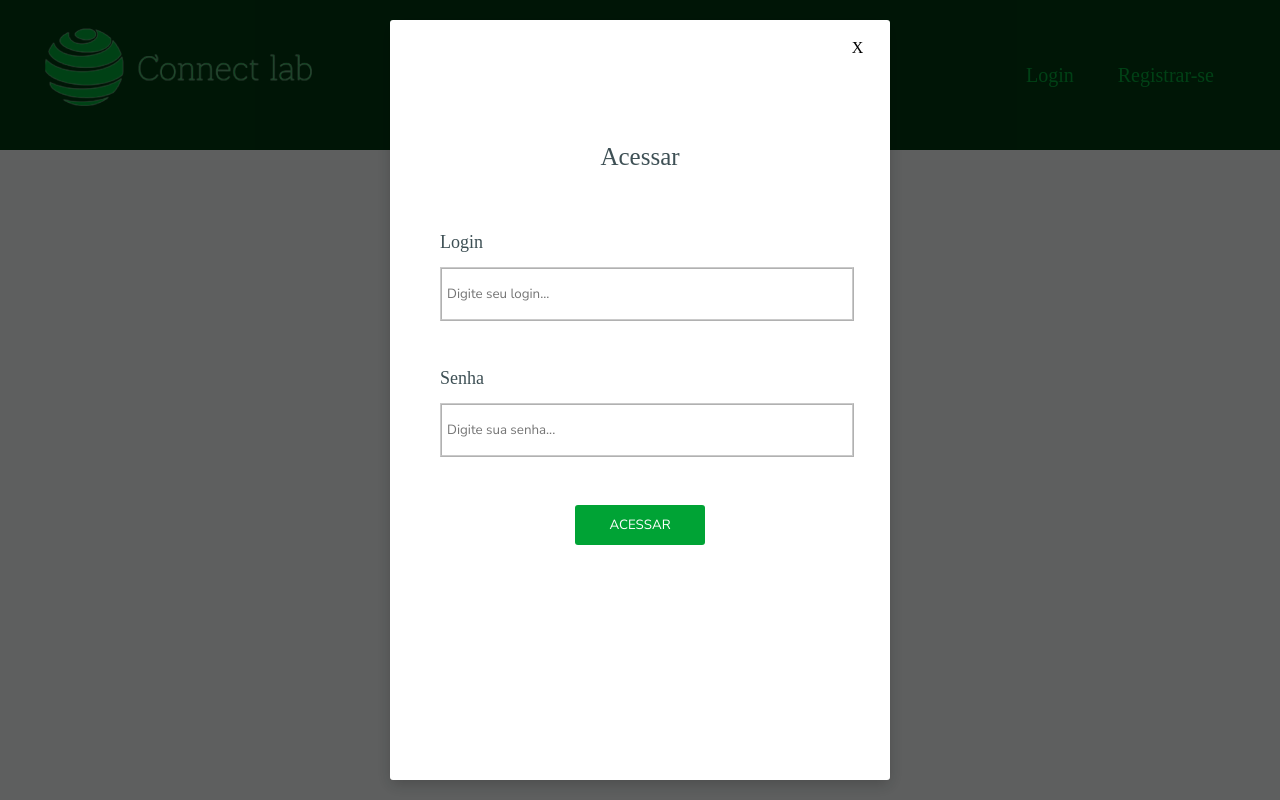
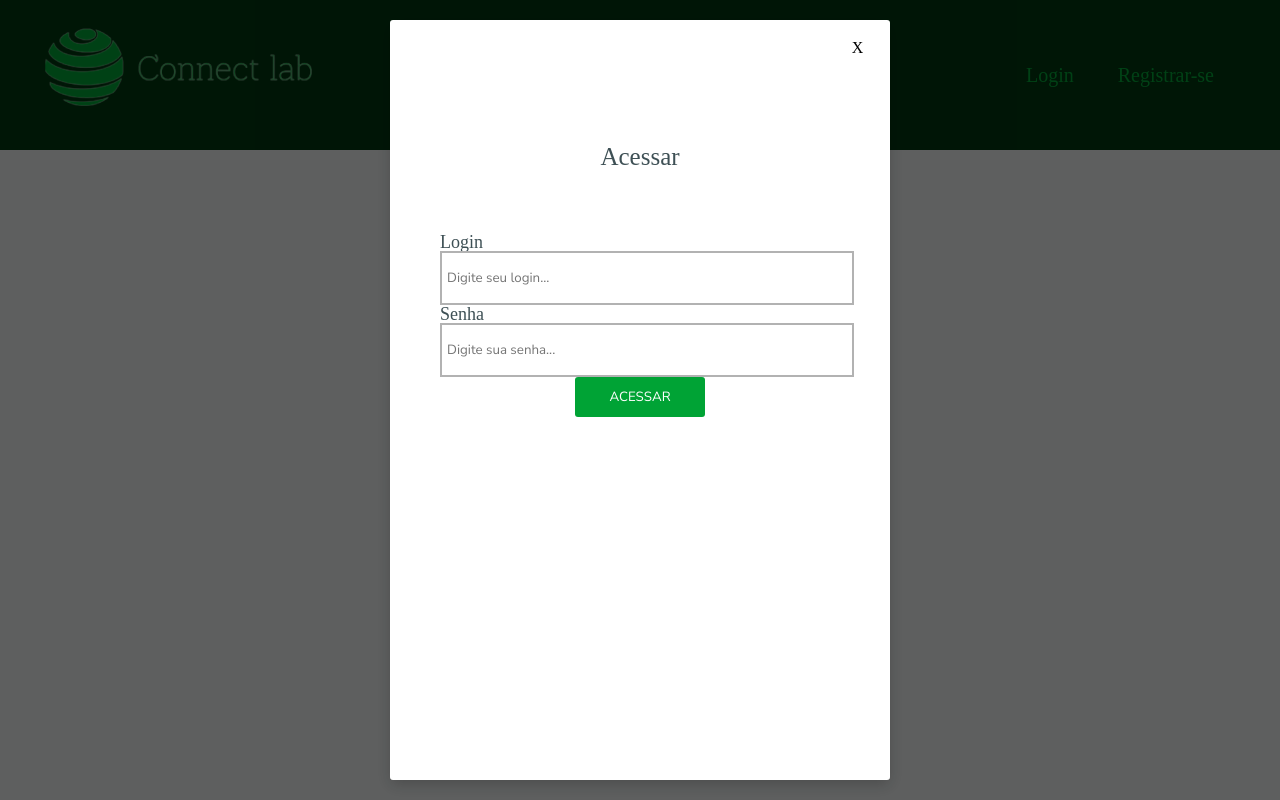
Before and after one commit to Halkner/ConnectLab, a React (Vite) app: page /login in a window 1280 px wide. Both pictures are taken after a click on the item "Login". Built offline with nearby package versions, Linux system fonts and the light colour scheme.

Commit message:
Validação com Yup feita

```diff
--- a/package.json
+++ b/package.json
@@ -11,13 +11,15 @@
     "lint": "eslint src/**/*.{js,jsx}"
   },
   "dependencies": {
+    "@hookform/resolvers": "^2.9.8",
     "axios": "^0.27.2",
     "prop-types": "^15.8.1",
     "react": "^18.2.0",
     "react-dom": "^18.2.0",
     "react-hook-form": "^7.35.0",
     "react-router-dom": "^6.4.0",
-    "styled-components": "^5.3.5"
+    "styled-components": "^5.3.5",
+    "yup": "^0.32.11"
   },
   "devDependencies": {
     "@types/react": "^18.0.17",
--- a/src/components/atoms/Input/index.jsx
+++ b/src/components/atoms/Input/index.jsx
@@ -1,12 +1,8 @@
 import { StyledInput } from "./styles"
-import { useForm } from "react-hook-form";
 
 import PropTypes from "prop-types";
 
-export const Input = props => {
-
-    const {register} = useForm();
-
+export const Input = (props) => {
     return(
         <StyledInput
         placeholder={props.placeholder}
@@ -17,7 +13,7 @@ export const Input = props => {
         maxLength={props.maxLength}
         name={props.inputName}/>
     )
-}
+};
 
 Input.propTypes = {
     placeholder: PropTypes.string,
--- a/src/components/atoms/Input/styles.js
+++ b/src/components/atoms/Input/styles.js
@@ -5,8 +5,7 @@ export const StyledInput = styled.input`
     height: 40px;
     outline: none;
     padding: 5px;
-    margin: 1rem 0 3rem 0;
-    border-style: ridge;
+    border-style: solid;
     border-color: rgba(0, 0, 0, 0.3);
 
     &:focus, &:hover{
--- /dev/null
+++ b/src/components/atoms/InputError/index.jsx
@@ -0,0 +1,13 @@
+import { SpanError } from "./styles";
+import errors from '../../../utils/errors.json'
+
+import PropTypes from "prop-types";
+
+export const InputError = ({ type, field }) => {
+    return <SpanError>{errors[field][type]}</SpanError>
+}
+
+InputError.propTypes = {
+    type: PropTypes.string,
+    field: PropTypes.string,
+}
--- /dev/null
+++ b/src/components/atoms/InputError/styles.js
@@ -0,0 +1,8 @@
+import styled from "styled-components";
+
+export const SpanError = styled.span`
+    color: red;
+    word-break: break;
+    display: block;
+    margin: 0 0 10px 0;
+`
--- a/src/components/organisms/LoginModal/index.jsx
+++ b/src/components/organisms/LoginModal/index.jsx
@@ -50,10 +50,10 @@ export const LoginModal = () => {
                             <Input placeholder="Digite sua senha..." type="password" {...register("senha")} inputName="senha"/> */}
 
                             <StyledLabel htmlFor="login">Login</StyledLabel>
-                            <StyledInput placeholder="Digite seu login..." type="string" name="login" {...register("login")}/>
+                            <StyledInput placeholder="Digite seu login..." type="string" name="login" {...register("login")}  required/>
 
                             <StyledLabel htmlFor="senha">Senha</StyledLabel>
-                            <StyledInput placeholder="Digite sua senha..." type="password" name="senha" {...register("senha")}/>
+                            <StyledInput placeholder="Digite sua senha..." type="password" name="senha" {...register("senha")} minLength={8} required/>
 
                             <div className="button-container">
                                 <Button highlight={true} text="ACESSAR" type="submit"/>
--- a/src/components/organisms/RegisterModal/index.jsx
+++ b/src/components/organisms/RegisterModal/index.jsx
@@ -7,13 +7,15 @@ import { StyledInput } from '../../atoms/Input/styles'
 import { useForm } from 'react-hook-form'
 import {useAuth} from '../../../contexts/Authentication/useAuth'
 import axios from 'axios'
+import { yupResolver } from '@hookform/resolvers/yup'
+import * as yup from 'yup';
+import { phoneNumber } from '../../../utils/validations'
+import { InputError } from '../../atoms/InputError'
 
 export const RegisterModal = () => {
 
-    const {closeRegModal} = useModal()
-    const {handleRegister} = useAuth()
-
-    const {register, handleSubmit, setValue, setFocus} = useForm();
+    const {closeRegModal} = useModal();
+    const {handleRegister} = useAuth();
 
     const handleCEP = (e) => {
         const cep = e.target.value.replace(/\D/g, '');
@@ -29,6 +31,26 @@ export const RegisterModal = () => {
         });
     }
 
+    const validationForm = yup.object().shape({
+        fullname: yup.string().required(),
+        email: yup.string().email().required(),
+        urlPhoto: yup.string().url(),
+        phone: yup.string().matches(phoneNumber),
+        password: yup.string().min(8).required(),
+        passwordConfirm: yup.string().oneOf([yup.ref('password'), null]).required(),
+        cep: yup.string().required(),
+        adress: yup.string().required(),
+        city: yup.string().required(),
+        houseNumber: yup.number().positive().integer().required(),
+        state: yup.string().required(),
+        neighborhood: yup.string().required(),
+        complement: yup.string(),
+    })
+
+    const {register, handleSubmit, setValue, setFocus, formState: { errors }} = useForm({
+        resolver: yupResolver(validationForm)
+    });
+
     return(
         <SM.Background>
             <SM.ModalContainer>
@@ -40,46 +62,58 @@ export const RegisterModal = () => {
                     <form onSubmit={handleSubmit(handleRegister)}>
                         <div className='form-wrapper'>
                             <div className='form-container-one'>
+
                                 <StyledLabel htmlFor="fullname">Nome Completo*</StyledLabel>
-                                <StyledInput placeholder="Seu nome e sobrenome" type="string" name="fullname" {...register("fullname")} required/>
+                                <StyledInput placeholder="Ex: Matheus Adriano Martins" type="string" name="fullname" {...register("fullname")}/>
+                                {errors?.fullname?.type && <InputError type={errors.fullname.type} field="fullname"/>}
 
                                 <StyledLabel htmlFor="urlPhoto">URL foto perfil</StyledLabel>
-                                <StyledInput placeholder="Sua foto" type="url" name="urlPhoto" {...register("urlPhoto")}/>
+                                <StyledInput placeholder="Ex: https://github.com/Halkner.png" type="url" name="urlPhoto" {...register("urlPhoto")}/>
 
                                 <StyledLabel htmlFor="password">Senha*</StyledLabel>
-                                <StyledInput placeholder="Sua senha" type="password" name="password" {...register("password")} minLength={8} required/>
+                                <StyledInput placeholder="Sua senha" type="password" name="password" {...register("password")}/>
+                                {errors?.password?.type && <InputError type={errors.password.type} field="password"/>}
 
                                 <StyledLabel htmlFor="cep">CEP*</StyledLabel>
-                                <StyledInput placeholder="Seu CEP" type="string" name="cep" {...register("cep")} onBlur={handleCEP} required/>
+                                <StyledInput placeholder="Ex: 99999-999" type="string" name="cep" {...register("cep")} onBlur={handleCEP}/>
+                                {errors?.cep?.type && <InputError type={errors.cep.type} field="cep"/>}
 
                                 <StyledLabel htmlFor="city">Cidade*</StyledLabel>
-                                <StyledInput placeholder="Sua cidade" type="string" name="city" {...register("city")}/>
+                                <StyledInput placeholder="Ex: Biguaçu" type="string" name="city" {...register("city")}/>
+                                {errors?.city?.type && <InputError type={errors.city.type} field="city"/>}
 
                                 <StyledLabel htmlFor="state">UF*</StyledLabel>
-                                <StyledInput placeholder="ex: SP" type="string" name="state" {...register("state")} maxLength={2} required/>
+                                <StyledInput placeholder="Ex: SP" type="string" name="state" {...register("state")}/>
+                                {errors?.state?.type && <InputError type={errors.state.type} field="state"/>}
 
                                 <StyledLabel htmlFor="complement">Complemento</StyledLabel>
-                                <StyledInput placeholder="Complemento..." type="string" name="complement" {...register("complement")}/>
+                                <StyledInput placeholder="Ex: Casa de dois andares" type="string" name="complement" {...register("complement")}/>
                             </div>
 
                             <div className='form-container-two'>
                                 <StyledLabel htmlFor="email">E-mail*</StyledLabel>
-                                <StyledInput placeholder="Seu e-mail" type="string" name="email" {...register("email")} required/>
+                                <StyledInput placeholder="Ex: hally1234@gmail.com" type="string" name="email" {...register("email")}/>
+                                {errors?.email?.type && <InputError type={errors.email.type} field="email"/>}
 
                                 <StyledLabel htmlFor="phone">Telefone</StyledLabel>
-                                <StyledInput placeholder="(99) 9 9999-9999" type="phone" name="phone" {...register("phone")}/>
+                                <StyledInput placeholder="Ex: (99) 9 9999-9999" type="tel" name="phone" {...register("phone")}/>
+                                {errors?.phone?.type && <InputError type={errors.phone.type} field="phone"/>}
 
                                 <StyledLabel htmlFor="passwordConfirm">Confirmar senha*</StyledLabel>
-                                <StyledInput placeholder="Sua senha" type="password" name="passwordConfirm" {...register("passwordConfirm")} minLength={8}/>
+                                <StyledInput placeholder="Sua senha" type="password" name="passwordConfirm" {...register("passwordConfirm")}/>
+                                {errors?.passwordConfirm?.type && <InputError type={errors.passwordConfirm.type} field="passwordConfirm"/>}
 
                                 <StyledLabel htmlFor="adress">Logradouro/Endereço*</StyledLabel>
-                                <StyledInput placeholder="Seu logradouro/endereço" type="string" name="adress" {...register("adress")} required/>
+                                <StyledInput placeholder="Ex: Rua Augusta" type="string" name="adress" {...register("adress")}/>
+                                {errors?.adress?.type && <InputError type={errors.adress.type} field="adress"/>}
 
                                 <StyledLabel htmlFor="houseNumber">Número*</StyledLabel>
-                                <StyledInput placeholder="Número da casa" type="string" name="houseNumber" {...register("houseNumber")} required/>
+                                <StyledInput placeholder="Ex: 42" type="string" name="houseNumber" {...register("houseNumber")}/>
+                                {errors?.houseNumber?.type && <InputError type={errors.houseNumber.type} field="houseNumber"/>}
 
                                 <StyledLabel htmlFor="neighborhood">Bairro*</StyledLabel>
-                                <StyledInput placeholder="Seu logradouro/endereço" type="string" name="neighborhood" {...register("neighborhood")} required/>
+                                <StyledInput placeholder="Ex: Centro " type="string" name="neighborhood" {...register("neighborhood")} />
+                                {errors?.neighborhood?.type && <InputError type={errors.neighborhood.type} field="neighborhood"/>}
                             </div>
                         </div>
 
--- a/src/components/organisms/RegisterModal/styles.js
+++ b/src/components/organisms/RegisterModal/styles.js
@@ -1,6 +1,7 @@
-import styled from "styled-components";
+import styled from "styled-components"
 import {StyledTitle} from "../../atoms/Title/styles"
-import { StyledInput } from "../../atoms/Input/styles";
+import { StyledInput } from "../../atoms/Input/styles"
+import { StyledLabel } from "../../atoms/Label/styles"
 
 
 export const Background = styled.div`
@@ -33,7 +34,7 @@ export const ModalContainer = styled.div`
     }
 
     ${StyledInput}{
-        margin: 1em 0;
+        margin: 10px 0;
     }
 
     .modal-content{
@@ -54,10 +55,12 @@ export const ModalContainer = styled.div`
     }
 
     .form-container-one{
+        width: 50%;
         margin-right: 2em;
     }
 
     .form-container-two{
+        width: 50%;
         margin-left: 2em;
     }
 
--- /dev/null
+++ b/src/utils/errors.json
@@ -0,0 +1,39 @@
+{
+    "fullname": {
+        "required": "É necessário preencher seu nome."
+    },
+    "email": {
+        "required": "É necessário preencher seu e-mail.",
+        "email": "O e-mail informado é inválido."
+    },
+    "phone": {
+        "matches": "É necessário preencher um telefone válido."
+    },
+    "password": {
+        "min": "Sua senha é muito curta.",
+        "required": "É necessário preencher sua senha."
+    },
+    "passwordConfirm": {
+        "required": "Por favor, confirme sua senha.",
+        "oneOf": "As senhas não são iguais."
+    },
+    "cep": {
+        "required": "É necessário preencher seu CEP."
+    },
+    "adress": {
+        "required": "É necessário preencher seu endereço."
+    },
+    "city": {
+        "required": "É necessário preencher sua cidade."
+    },
+    "houseNumber": {
+        "required": "É necessário preencher o número da sua casa."
+    },
+    "state": {
+        "required": "É necessário preencher sua UF(Unidade Federativa)."
+    },
+    "neighborhood": {
+        "required": "É necessário preencher seu bairro."
+    }
+
+}
--- /dev/null
+++ b/src/utils/validations.js
@@ -0,0 +1 @@
+export const phoneNumber = "^\\(?(?:[14689][1-9]|2[12478]|3[1234578]|5[1345]|7[134579])\\)? ?(?:[2-8]|9[1-9])[0-9]{3}\\-?[0-9]{4}$"
```
Also changed, not shown: 1 other file (tests, documents, lock files or other folders).
